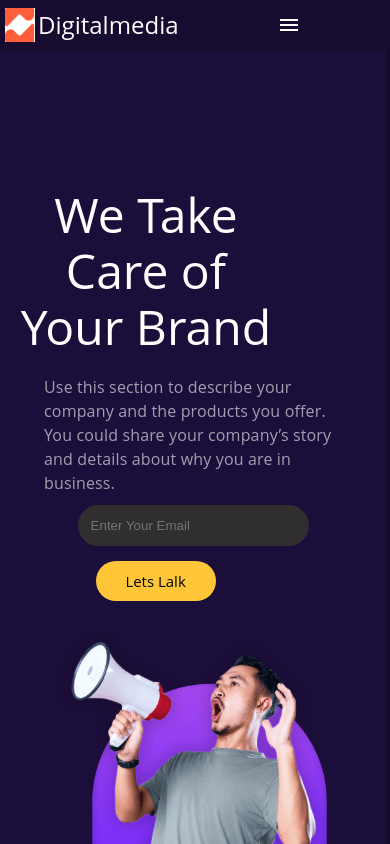
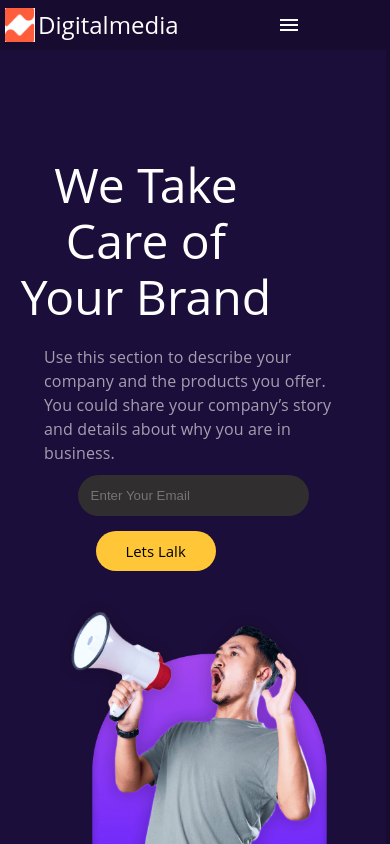
Before and after one commit to Eyyubfront/Digital, a React (Vite) app in the folder digital-portfolio/: page / in a window 390 px wide. Shown: the top 844 px of the page. Built offline with nearby package versions, Linux system fonts and the light colour scheme.

Commit message:
finis file

```diff
--- a/digital-portfolio/src/Components/Boysicons/boysicon.css
+++ b/digital-portfolio/src/Components/Boysicons/boysicon.css
@@ -46,7 +46,7 @@
    .takecaretext{
       text-align: center !important;
       width: 268px !important;
-  margin-top: 30px !important;
+  margin-top: 0px !important;
       padding: 10px !important;
 
    }
--- a/digital-portfolio/src/Components/Footer/footer.css
+++ b/digital-portfolio/src/Components/Footer/footer.css
@@ -34,7 +34,7 @@
 .logosfoters{
     flex-direction: column !important;
     padding: 0px !important;
-   margin-left: -92px !important;
+   margin-left: -179px !important;
     align-items: center !important;
     justify-content: center !important;
     gap: 3% !important;
```
